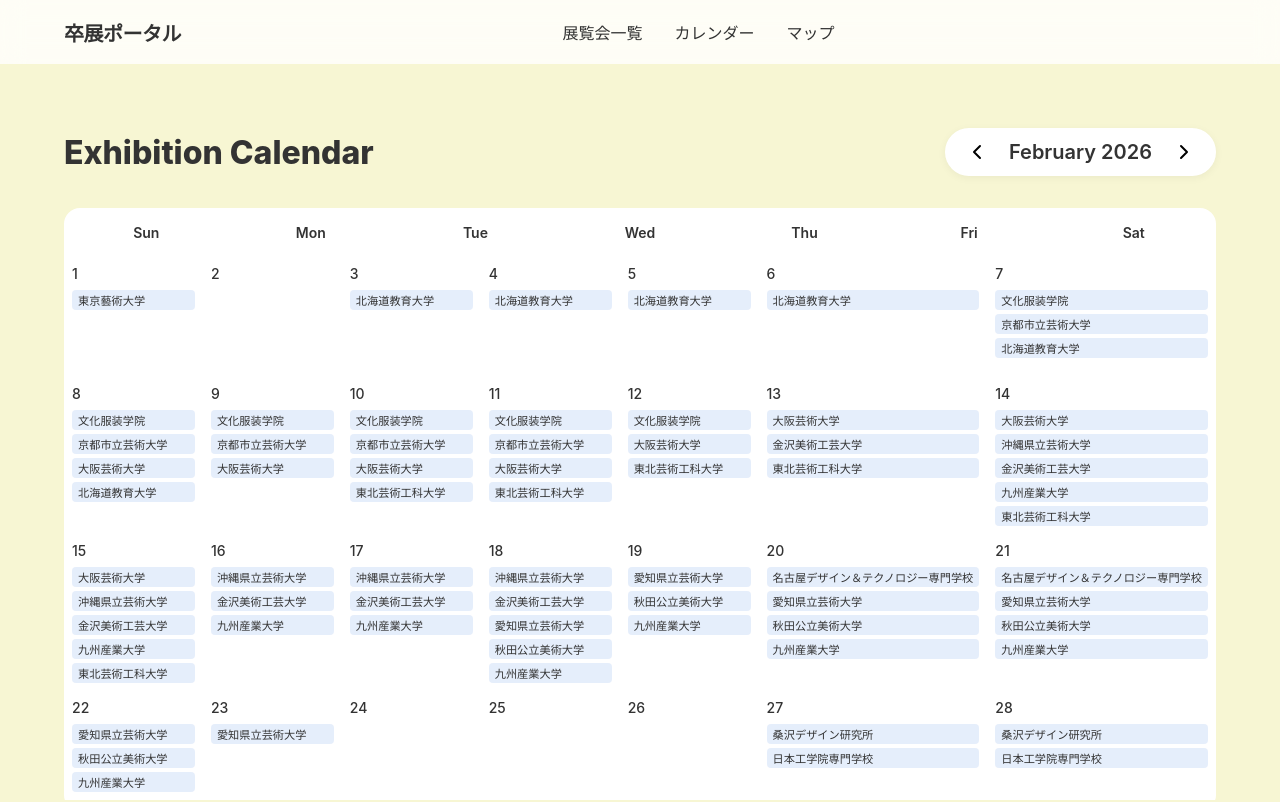
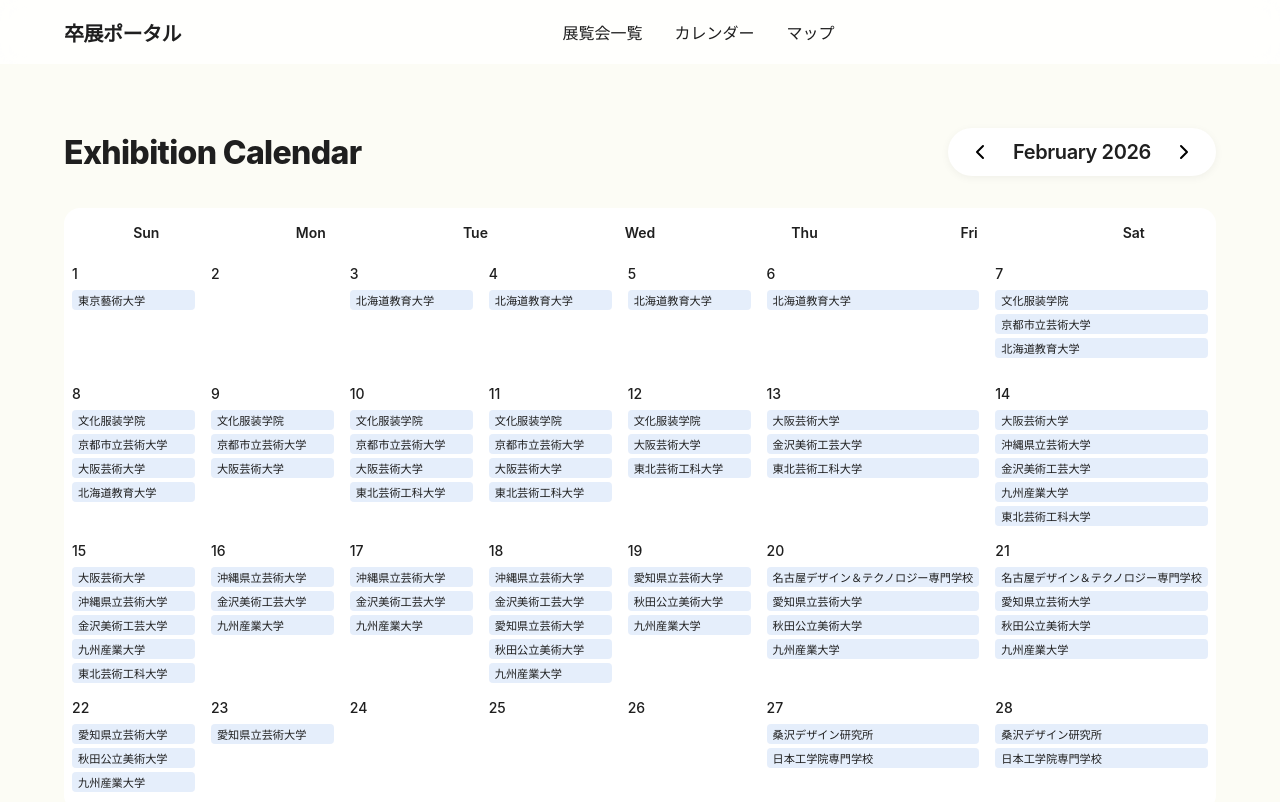
Before and after one commit to abogadoatusi/graduation-exhibitions, a Next.js app: page /calendar in a window 1280 px wide. Shown: the top 802 px of the page. Built offline with nearby package versions, Linux system fonts and the light colour scheme.

Commit message:
Fix: Force update CSS for design refresh

```diff
--- a/app/globals.css
+++ b/app/globals.css
@@ -1,46 +1,42 @@
 :root {
-  /* User Requested Pastel Palette */
+  /* User Requested Pastel Palette - Adjusted for Readability v2 */
   --color-cream: #F7F6D3;
   --color-lime: #B8DB80;
   --color-pale-pink: #FFE4EF;
   --color-rose-pink: #F39EB6;
 
-  /* Text Colors */
-  --text-main: #333333;
-  --text-sub: #666666;
+  /* High Contrast Text Colors - Darker for legibility */
+  --text-main: #1f1f1f;
+  /* Almost black */
+  --text-sub: #444444;
+  /* Dark gray */
   --text-white: #ffffff;
 
   /* Semantic mappings */
-  --background: var(--color-cream);
+  --background: #FCFCF5;
+  /* Off-white cream for better contrast */
   --foreground: var(--text-main);
 
   --primary: var(--color-rose-pink);
-  --primary-foreground: var(--text-white);
+  --primary-foreground: #332222;
+  /* Dark brownish text on pink buttons */
 
   --secondary: var(--color-lime);
-  --secondary-foreground: #3f522e;
+  --secondary-foreground: #223311;
+  /* Dark green text on lime buttons */
 
-  --muted: rgba(255, 255, 255, 0.5);
+  --muted: #eeeeee;
   --muted-foreground: var(--text-sub);
 
-  --border: #e0e0bd;
+  --border: #d0d0b0;
+  /* Visible border color */
   --input: #ffffff;
   --ring: var(--color-rose-pink);
 
   --radius: 12px;
   --header-height: 60px;
-  --shadow-sm: 0 2px 4px rgba(0, 0, 0, 0.05);
-  --shadow-md: 0 4px 12px rgba(0, 0, 0, 0.1);
-}
-
-@media (prefers-color-scheme: dark) {
-  :root {
-    /* Dark mode adjustments if needed, keeping pastel vibe but dimmed */
-    --background: #2a2a2a;
-    --foreground: #f0f0f0;
-    --text-main: #f0f0f0;
-    --text-sub: #aaaaaa;
-  }
+  --shadow-sm: 0 1px 2px rgba(0, 0, 0, 0.1);
+  --shadow-md: 0 4px 6px -1px rgba(0, 0, 0, 0.1);
 }
 
 * {
@@ -48,14 +44,6 @@
   padding: 0;
   margin: 0;
   -webkit-tap-highlight-color: transparent;
-  /* App-like touch */
-}
-
-html,
-body {
-  max-width: 100vw;
-  overflow-x: hidden;
-  height: 100%;
 }
 
 body {
@@ -66,22 +54,17 @@
   padding-bottom: env(safe-area-inset-bottom);
 }
 
+h1,
+h2,
+h3,
+h4,
+h5,
+h6 {
+  color: var(--text-main);
+  letter-spacing: -0.02em;
+}
+
 a {
   color: inherit;
   text-decoration: none;
 }
-
-/* Scrollbar hiding for app-like feel */
-::-webkit-scrollbar {
-  width: 6px;
-  height: 6px;
-}
-
-::-webkit-scrollbar-thumb {
-  background: rgba(0, 0, 0, 0.1);
-  border-radius: 3px;
-}
-
-::-webkit-scrollbar-track {
-  background: transparent;
-}
```
Also changed, not shown: components/ui/Button.module.css (+59 -44 lines).
